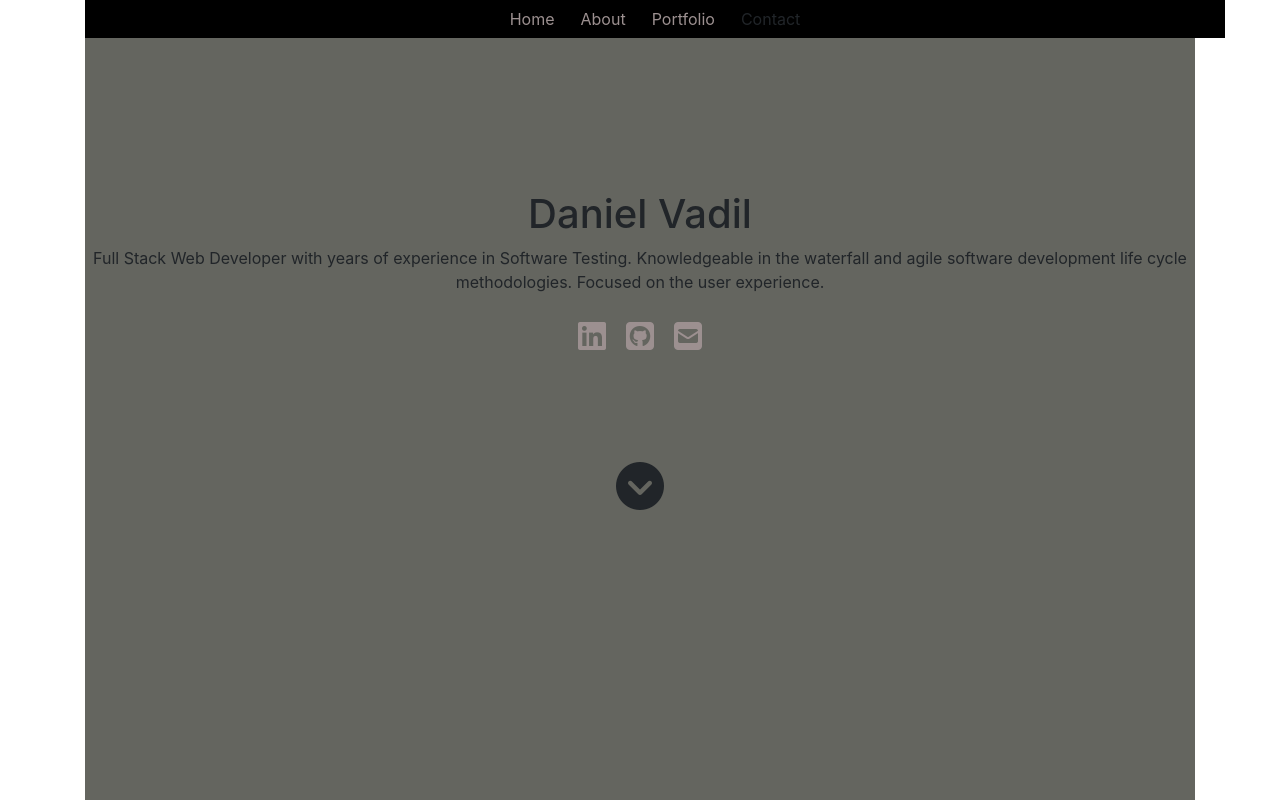
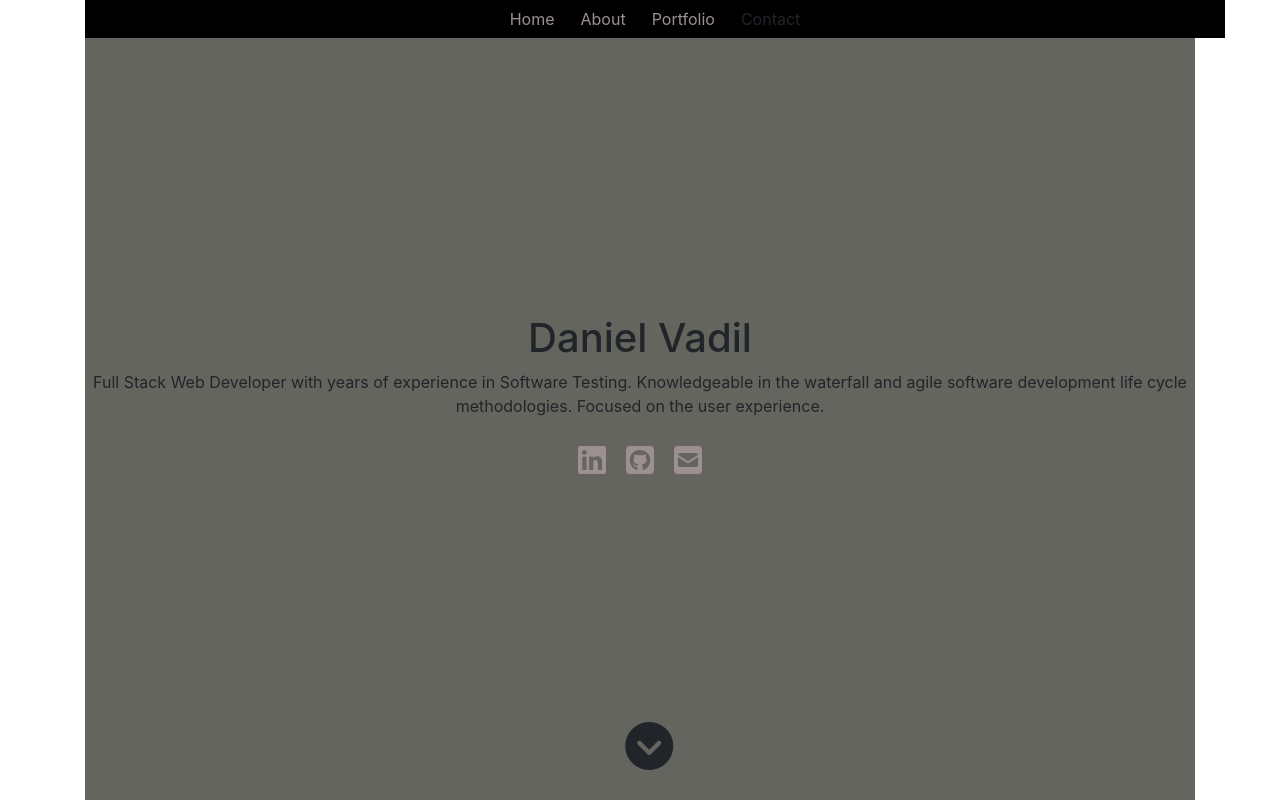
Before and after one commit to dvadz/portfolio, a React (Create React App) app: page / in a window 1280 px wide. Shown: the top 802 px of the page. Built offline with nearby package versions, Linux system fonts and the light colour scheme.

Commit message:
re-positioned the down arrow

```diff
--- a/src/components/Home.css
+++ b/src/components/Home.css
@@ -2,6 +2,8 @@
   height: 100vh;
   display: flex;
 
+  position: relative;
+  z-index: -1;
   /* alignment */
   text-align: center;
   flex-direction: column;
@@ -14,8 +16,13 @@
   /* background-size: cover; */
 }
 
+.arrow {
+  position: absolute;
+  bottom: 30px;
+  right: 47%;
+}
+
 .fa-chevron-circle-down {
-  padding: 100px;
   font-size: 3rem;
 }
 
--- a/src/components/Home.js
+++ b/src/components/Home.js
@@ -19,7 +19,9 @@ const Home = props => {
           <i className='fas fa-envelope-square'></i>
         </a>
       </div>
-      <i className='fas fa-chevron-circle-down'></i>
+      <div className='arrow'>
+        <i className='fas fa-chevron-circle-down'></i>
+      </div>
     </div>
   );
 };
```
